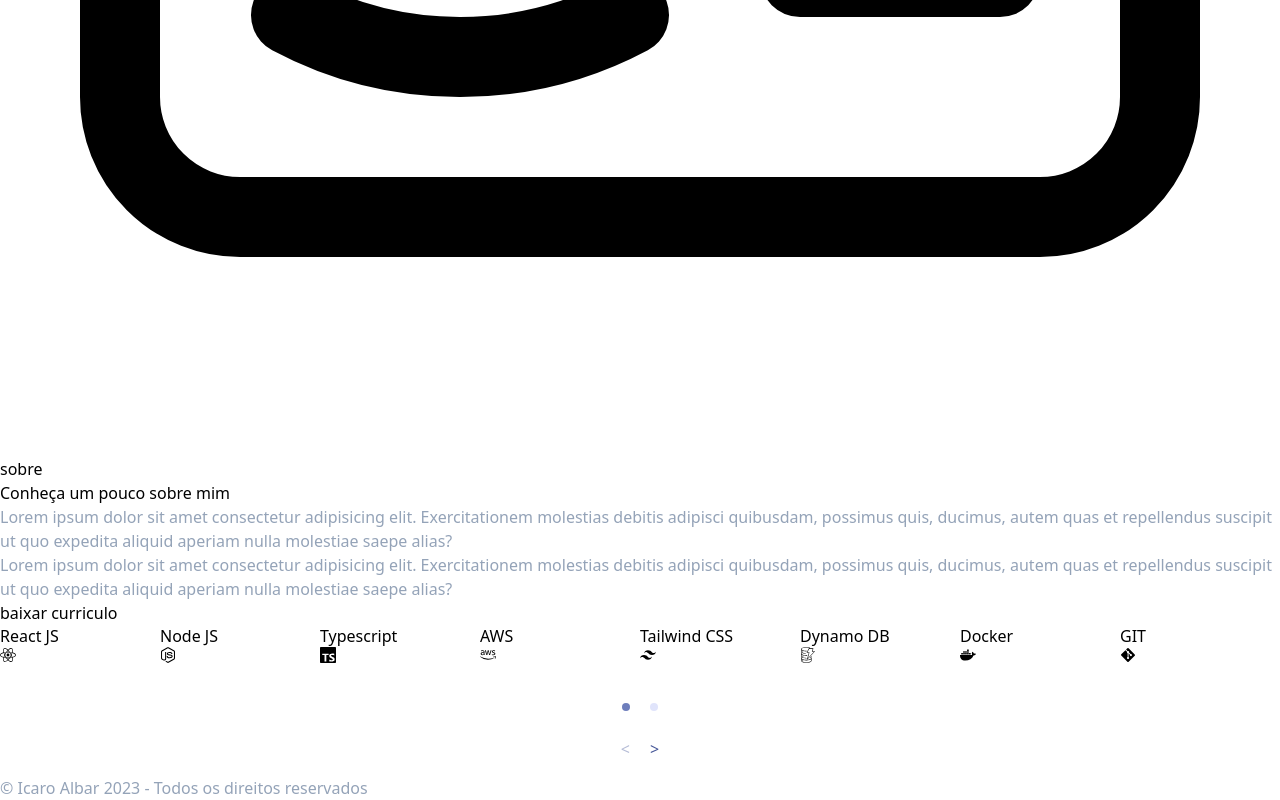
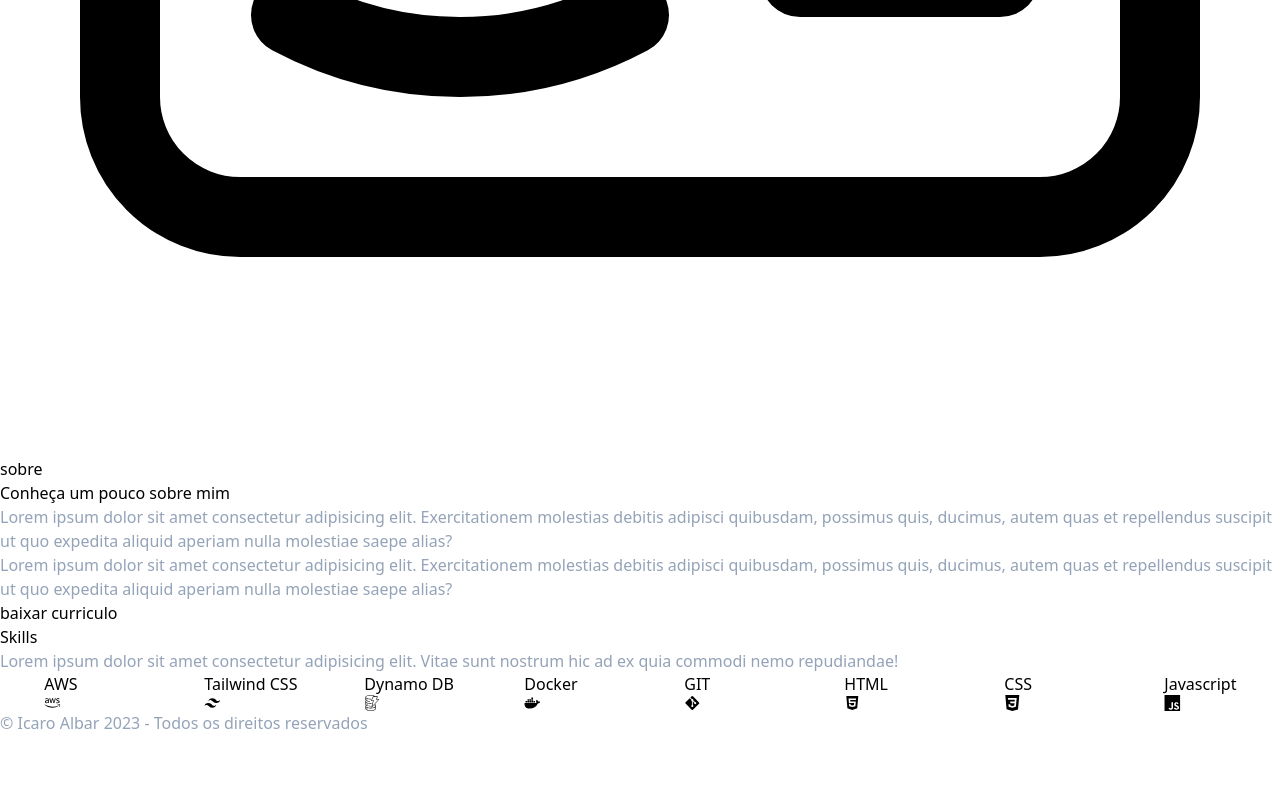
Before and after one commit to icaroalbar/icaro-albar-front-end, a Next.js app: page /home in a window 1280 px wide. Shown: the part 1799-2599 px from the top of the page. After the commit the page ends 2534 px from the top, so only its background shows below. Built offline with nearby package versions, Linux system fonts and the light colour scheme.

Commit message:
:lipstick: feat: carousel adjustment

```diff
--- a/src/components/Stacks/index.tsx
+++ b/src/components/Stacks/index.tsx
@@ -6,8 +6,22 @@ import { responsive } from "./responsive";
 
 export function Stacks(): ReactElement {
   return (
-    <div className="p-10">
-      <AliceCarousel mouseTracking items={items} responsive={responsive} />
+    <div className="py-16 select-none text-white text-center">
+      <h6 className="text-h6 font-normal mb-6">Skills</h6>
+      <p className="pb-10">
+        Lorem ipsum dolor sit amet consectetur adipisicing elit. Vitae sunt
+        nostrum hic ad ex quia commodi nemo repudiandae!
+      </p>
+      <AliceCarousel
+        mouseTracking
+        items={items}
+        infinite={true}
+        autoPlay
+        disableButtonsControls
+        disableDotsControls
+        animationDuration={2000}
+        responsive={responsive}
+      />
     </div>
   );
 }
```
